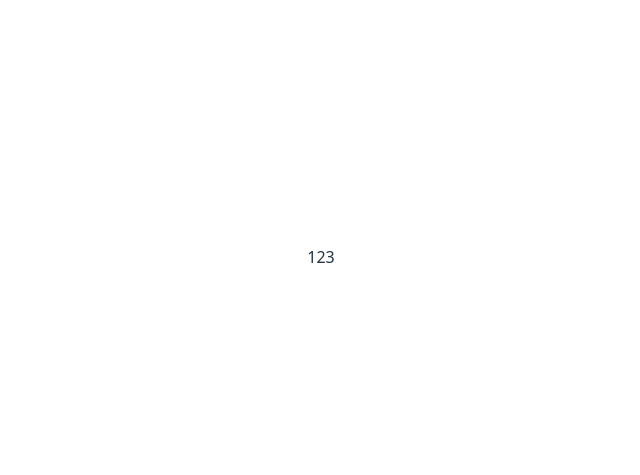
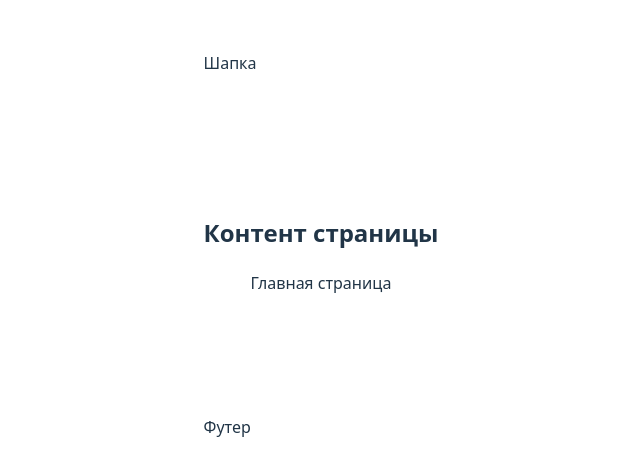
Before and after one commit to Andrey140810/blog, a React (Vite) app: page / in a window 1280 px wide. Shown: the part 155-630 px from the top of the page, without its empty margins (319-959 px from the left). Built offline with nearby package versions, Linux system fonts and the light colour scheme; a web font is replaced by a local one.

Commit message:
Реализовать основной компонент блога с роутингом

```diff
--- a/package.json
+++ b/package.json
@@ -16,7 +16,7 @@
     "react-dom": "^19.2.0",
     "react-hook-form": "^7.66.0",
     "react-redux": "^9.2.0",
-    "react-router": "^7.9.5",
+    "react-router-dom": "^7.9.6",
     "redux": "^5.0.1",
     "redux-thunk": "^3.1.0",
     "styled-components": "^6.1.19"
--- a/src/App.jsx
+++ /dev/null
@@ -1,15 +0,0 @@
-import styled from 'styled-components';
-
-const Div = styled.div`
-	text-align: center;
-`;
-
-export function App() {
-	return (
-		<Div>
-			<i className="fa fa-camera-retro"></i>
-			<i className="fa fa-bus"></i>
-			<div>123</div>
-		</Div>
-	);
-}
--- /dev/null
+++ b/src/blog.jsx
@@ -0,0 +1,35 @@
+import { Route, Routes } from 'react-router-dom';
+import styled from 'styled-components';
+
+const Content = styled.div`
+	text-align: center;
+	padding: 120px 0;
+`;
+
+const H2 = styled.h2`
+	text-align: center;
+`;
+
+const Header = () => <div>Шапка</div>;
+const Footer = () => <div>Футер</div>;
+
+export function Blog() {
+	return (
+		<>
+			<Header />
+			<Content>
+				<h2>Контент страницы</h2>
+				<Routes>
+					<Route path="/" element={<div>Главная страница</div>} />
+					<Route path="/login" element={<div>Авторизация</div>} />
+					<Route path="/register" element={<div>Регистрация</div>} />
+					<Route path="/users" element={<div>Пользователи</div>} />
+					<Route path="/post" element={<div>Новая статья</div>} />
+					<Route path="/post/:postId" element={<div>Статья</div>} />
+					<Route path="*" element={<div>Ошибка</div>} />
+				</Routes>
+			</Content>
+			<Footer />
+		</>
+	);
+}
--- a/src/main.jsx
+++ b/src/main.jsx
@@ -1,10 +1,10 @@
-import { StrictMode } from 'react';
 import { createRoot } from 'react-dom/client';
 import './index.css';
-import { App } from './App.jsx';
+import { Blog } from './blog.jsx';
+import { BrowserRouter } from 'react-router-dom';
 
 createRoot(document.getElementById('root')).render(
-	<StrictMode>
-		<App />
-	</StrictMode>,
+	<BrowserRouter>
+		<Blog />
+	</BrowserRouter>,
 );
```
Also changed, not shown: 1 other file (tests, documents, lock files or other folders).
